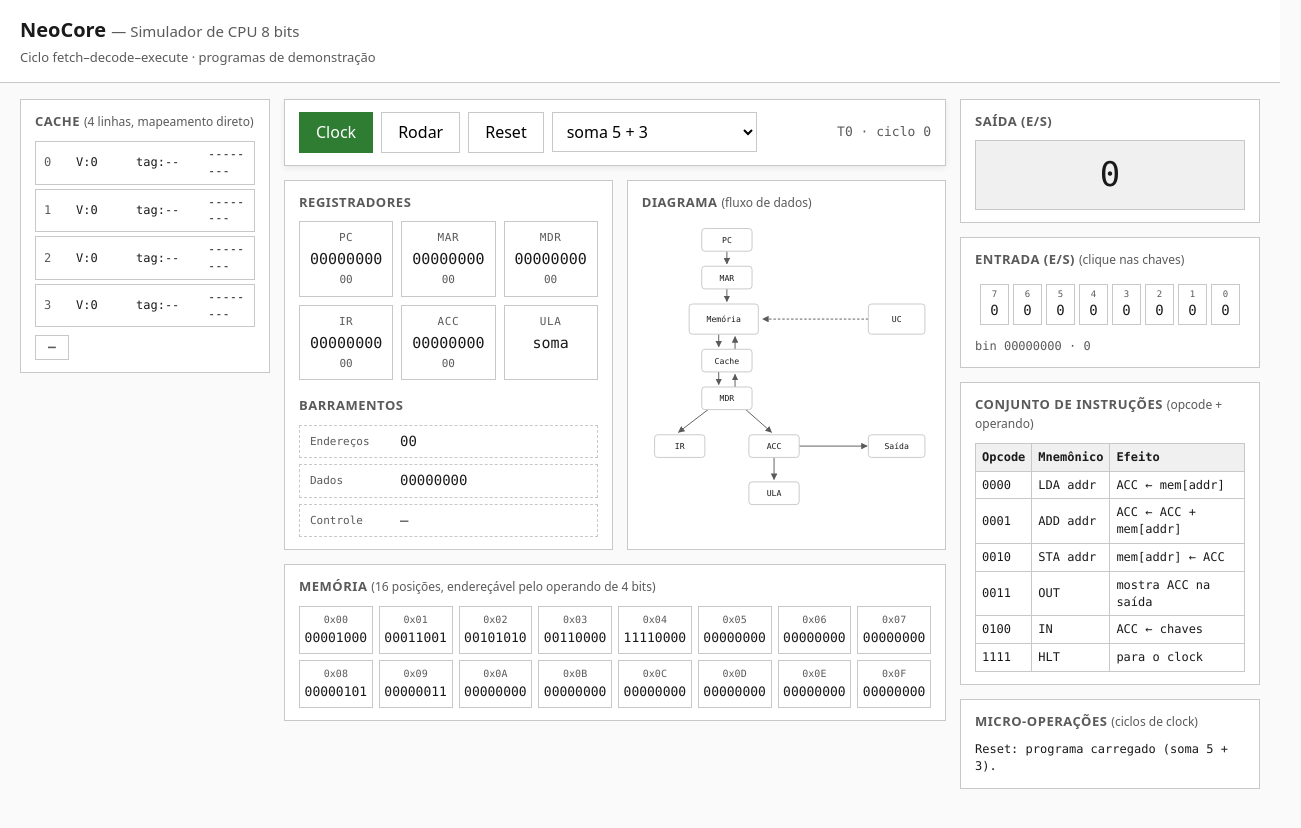
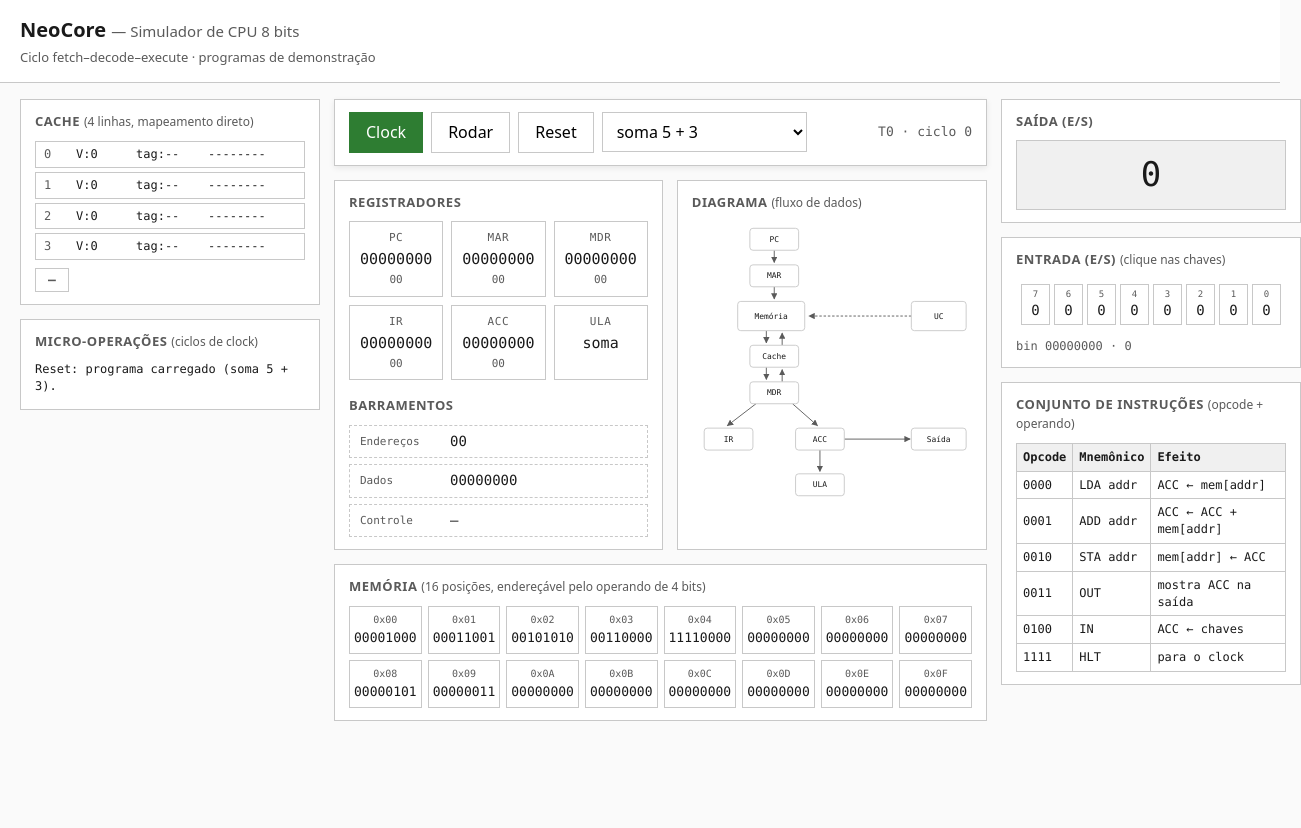
Before and after one commit to acLevi/NeoCore, a plain HTML site: page index.html in a window 1280 px wide. Shown: the whole page, 1301 px wide, since content can reach past the window. After the commit the page ends 800 px from the top, so only its background shows below. Drawn offline with Linux system fonts and the light colour scheme.

Commit message:
Log de micro-operações na coluna esquerda

```diff
--- a/index.html
+++ b/index.html
@@ -19,6 +19,10 @@
         <h2>Cache <span class="hint">(4 linhas, mapeamento direto)</span></h2>
         <div class="cache" id="cache"></div>
         <div class="hitmiss" id="hitmiss">—</div>
+      </section>
+      <section class="panel">
+        <h2>Micro-operações <span class="hint">(ciclos de clock)</span></h2>
+        <ul class="log" id="log"></ul>
       </section>
     </aside>
 
@@ -121,10 +125,6 @@
           <tr><td>1111</td><td>HLT</td><td>para o clock</td></tr>
         </table>
       </section>
-      <section class="panel">
-        <h2>Micro-operações <span class="hint">(ciclos de clock)</span></h2>
-        <ul class="log" id="log"></ul>
-      </section>
     </aside>
   </main>
 
--- a/styles.css
+++ b/styles.css
@@ -29,7 +29,7 @@ main {
   max-width: 1500px;
   margin: 0 auto;
   display: grid;
-  grid-template-columns: 250px 1fr 300px;
+  grid-template-columns: 300px 1fr 300px;
   gap: 14px;
   align-items: start;
 }
```
